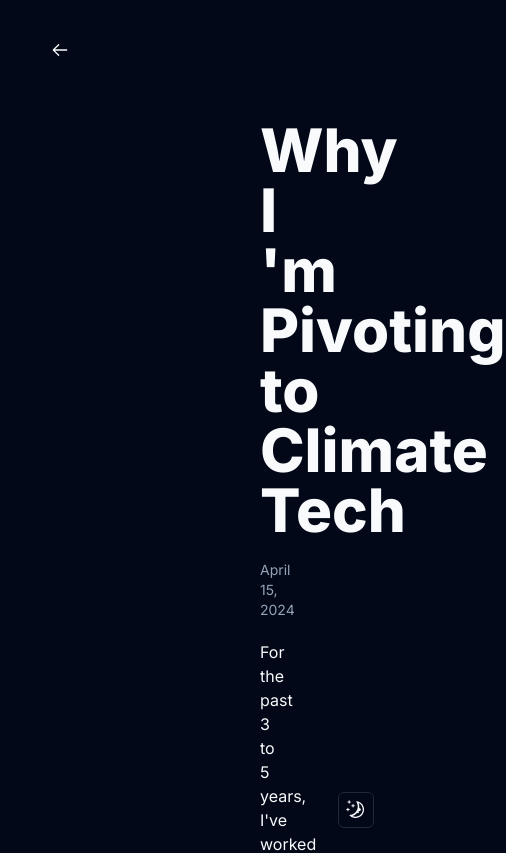
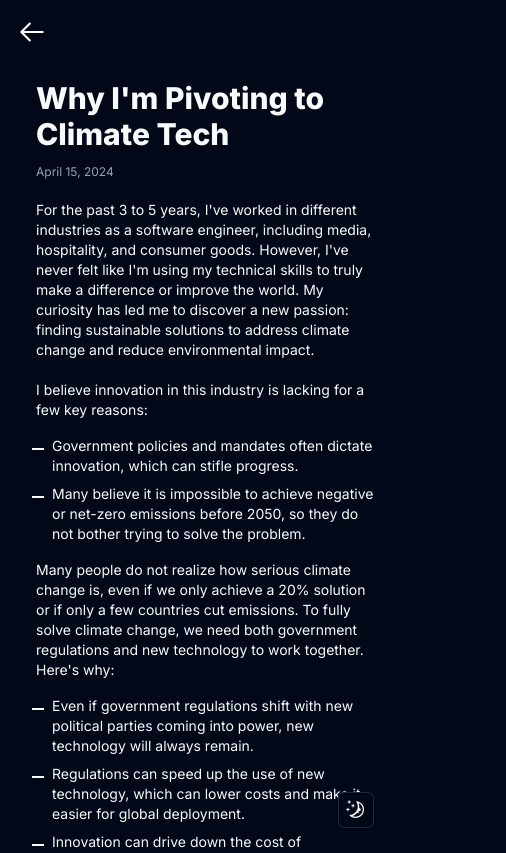
Before and after one commit to gjyoungjr/portfolio, a Next.js app: page /blog in a window 390 px wide. Shown: the top 853 px of the page, 506 px wide, since content can reach past the window. Built offline with nearby package versions, Linux system fonts and the light colour scheme.

Commit message:
update blog page to be responsive

```diff
--- a/app/blog/page.tsx
+++ b/app/blog/page.tsx
@@ -5,22 +5,27 @@ import moment from "moment";
 
 export default function Blog() {
   return (
-    <div className="pl-60 pr-60 pt-20  pb-20">
-      <div className="fixed top-10 left-10">
+    <div className="px-4 md:px-16 lg:px-40 xl:px-60 py-10 md:py-20">
+      {/* Back Button */}
+      <div className="fixed top-4 left-4 md:top-10 md:left-10">
         <Link href="/">
-          <ArrowLeftIcon className="w-10 h-5" />
+          <ArrowLeftIcon className="w-8 h-8 md:w-10 md:h-10" />
         </Link>
       </div>
-      <h1 className="text-6xl font-extrabold">
-        Why I &apos;m Pivoting to Climate Tech
+
+      {/* Title */}
+      <h1 className="text-3xl md:text-4xl lg:text-5xl xl:text-6xl font-extrabold">
+        Why I'm Pivoting to Climate Tech
       </h1>
 
-      <p className="text-muted-foreground text-sm mt-5 text-left">
+      {/* Date */}
+      <p className="text-muted-foreground text-xs md:text-sm mt-3 md:mt-5 text-left">
         {moment("2024-04-15").format("MMMM DD, YYYY")}
       </p>
 
-      <div className=" mt-5">
-        <p>
+      {/* Content */}
+      <div className="mt-5">
+        <p className="text-sm md:text-base">
           For the past 3 to 5 years, I&apos;ve worked in different industries as
           a software engineer, including media, hospitality, and consumer goods.
           However, I&apos;ve never felt like I&apos;m using my technical skills
@@ -29,56 +34,48 @@ export default function Blog() {
           climate change and reduce environmental impact.
         </p>
       </div>
+
+      {/* Reasons for Lack of Innovation */}
       <div>
-        <p className=" mt-5 mb-4">
+        <p className="mt-5 mb-4 text-sm md:text-base">
           I believe innovation in this industry is lacking for a few key
           reasons:
         </p>
-        <ul className=" list-inside">
-          <li className="pl-4 mb-2 relative">
-            <div className="absolute left-0 top-0 -ml-1 mt-3 w-3 h-0.5 bg-primary" />
-            Government policies and mandates often dictate innovation, which can
-            stifle progress.
-          </li>
-          <li className="pl-4 mb-2 relative">
-            <div className="absolute left-0 top-0 -ml-1 mt-3 w-3 h-0.5 bg-primary" />
-            Many believe it is impossible to achieve negative or net-zero
-            emissions before 2050, so they do not bother trying to solve the
-            problem.
-          </li>
+        <ul className="list-inside">
+          {[
+            "Government policies and mandates often dictate innovation, which can stifle progress.",
+            "Many believe it is impossible to achieve negative or net-zero emissions before 2050, so they do not bother trying to solve the problem.",
+          ].map((text, index) => (
+            <li key={index} className="pl-4 mb-2 relative text-sm md:text-base">
+              <div className="absolute left-0 top-0 -ml-1 mt-3 w-3 h-0.5 bg-primary" />
+              {text}
+            </li>
+          ))}
         </ul>
-        <p className="mt-4 mb-4">
+        <p className="mt-4 mb-4 text-sm md:text-base">
           Many people do not realize how serious climate change is, even if we
           only achieve a 20% solution or if only a few countries cut emissions.
           To fully solve climate change, we need both government regulations and
           new technology to work together. Here&apos;s why:
         </p>
+
+        {/* Reasons for Combining Regulations and Tech */}
         <ul className="list-inside">
-          <li className="pl-4 mb-2 relative">
-            <div className="absolute left-0 top-0 -ml-1 mt-3 w-3 h-0.5 bg-primary" />
-            Even if government regulations shift with new political parties
-            coming into power, new technology will always remain.
-          </li>
-          <li className="pl-4 mb-2 relative">
-            <div className="absolute left-0 top-0 -ml-1 mt-3 w-3 h-0.5 bg-primary" />
-            Regulations can speed up the use of new technology, which can lower
-            costs and make it easier for global deployment
-          </li>
-          <li className="pl-4 mb-2 relative">
-            <div className="absolute left-0 top-0 -ml-1 mt-3 w-3 h-0.5 bg-primary" />
-            Innovation can drive down the cost of technology, leading to its
-            widespread adoption as a global requirement.
-          </li>
-          <li className="pl-4 mb-2 relative">
-            <div className="absolute left-0 top-0 -ml-1 mt-3 w-3 h-0.5 bg-primary" />
-            Cheaper technology can be used all over the world, but some
-            regulations cannot be applied everywhere. <br />
-            (For instance, telling a small country in Central America or the
-            Caribbean to halt oil exploration is not viable, as this activity
-            contributes significantly to the country&apos;s economic growth.)
-          </li>
+          {[
+            "Even if government regulations shift with new political parties coming into power, new technology will always remain.",
+            "Regulations can speed up the use of new technology, which can lower costs and make it easier for global deployment.",
+            "Innovation can drive down the cost of technology, leading to its widespread adoption as a global requirement.",
+            "Cheaper technology can be used all over the world, but some regulations cannot be applied everywhere. (For instance, telling a small country in Central America or the Caribbean to halt oil exploration is not viable, as this activity contributes significantly to the country&apos;s economic growth.)",
+          ].map((text, index) => (
+            <li key={index} className="pl-4 mb-2 relative text-sm md:text-base">
+              <div className="absolute left-0 top-0 -ml-1 mt-3 w-3 h-0.5 bg-primary" />
+              {text}
+            </li>
+          ))}
         </ul>
-        <p className="mt-4">
+
+        {/* Conclusion Paragraph */}
+        <p className="mt-4 text-sm md:text-base">
           Reflecting on these challenges, I have felt a strong personal drive to
           take action. Experiencing the direct impacts of climate change,
           especially through prolonged heat waves in Belize, has made me bullish
--- a/package.json
+++ b/package.json
@@ -36,5 +36,6 @@
     "postcss": "^8",
     "tailwindcss": "^3.3.0",
     "typescript": "^5"
-  }
+  },
+  "packageManager": "pnpm@9.6.0+sha512.38dc6fba8dba35b39340b9700112c2fe1e12f10b17134715a4aa98ccf7bb035e76fd981cf0bb384dfa98f8d6af5481c2bef2f4266a24bfa20c34eb7147ce0b5e"
 }
```
